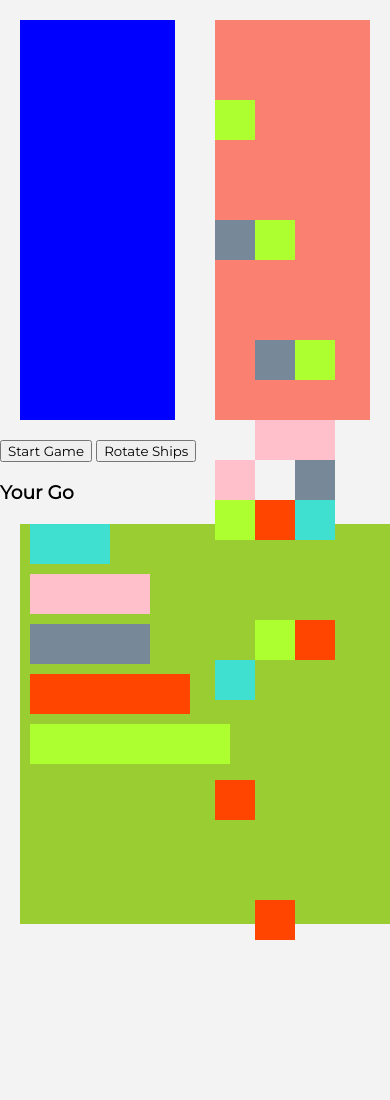
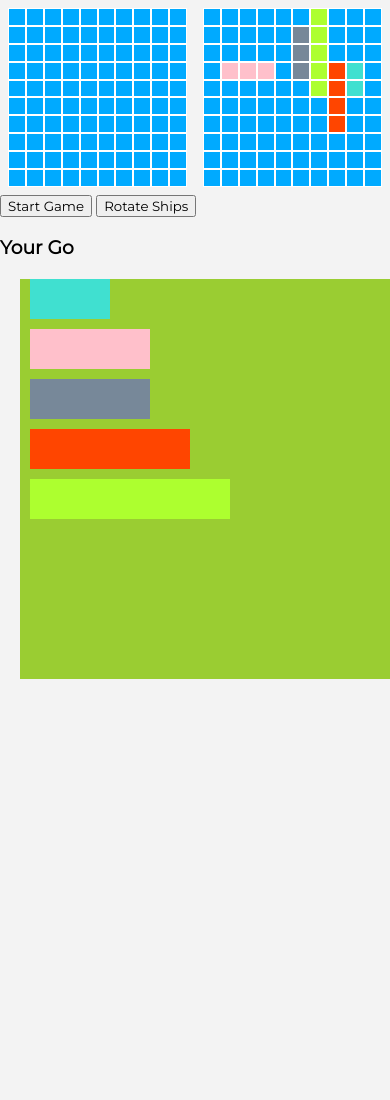
Before and after one commit to ash-bergs/battleships, a website: page public/singlePlayer.html in a window 390 px wide. Shown: the top 1100 px of the page. After the commit the page ends 844 px from the top, so only its background shows below. Drawn offline with Linux system fonts and the light colour scheme.

Commit message:
Adds game board styles
CSS grid now controls the sizing of gameboard for a handy responsive design.

```diff
--- a/public/singlePlayer.html
+++ b/public/singlePlayer.html
@@ -15,8 +15,8 @@
     <body>
         <!-- This div holds the grid for us (the user) as well as the computer -->
         <div class="container">
-            <div class="grid grid-user"></div>
-            <div class="grid grid-computer"></div>
+            <div class="battleship-grid grid-user"></div>
+            <div class="battleship-grid grid-computer"></div>
         </div>
         <div class="hidden-info">
             <button id="start">Start Game</button>
--- a/public/style.css
+++ b/public/style.css
@@ -64,32 +64,28 @@ body {
 }
 
 
-
-
-
-
-
+/*Player Gamboards*/
 
 .container {
     display: flex;
+    justify-content: center;
+    width: 100%;
 }
 
-.grid-computer {
-    width: 400px;
-    height: 400px;
-    display: flex;
-    flex-wrap: wrap;
-    background-color: salmon;
-    margin: 20px;
+.battleship-grid {
+    margin: 2vmin;
+    display: grid;
+    background-color: hsl(200, 100%, 50%);
+    grid-template-rows: repeat(10, 4.6vmin);
+    grid-template-columns: repeat(10, 4.6vmin);
 }
 
-.grid-user {
-    width: 400px;
-    height: 400px;
-    display: flex;
-    flex-wrap: wrap;
-    background-color: blue;
-    margin: 20px;
+
+.battleship-grid div {
+    /* hsla - hue, saturation, lightness, alpha model */
+    /* These colors are an extension of hsl colors with an ALPHA CHANNEL */
+    /* The alpha model defines the opacity as a number between 0.0 and 1.0 */
+    border: 1px solid hsla(0, 0%, 100%);
 }
 
 
@@ -101,11 +97,7 @@ body {
     background-color: yellowgreen;
 }
 
-.grid div {
-    width: 40px;
-    height: 40px;
-    /*background-color: goldenrod;*/
-}
+
 
 /* SHIPS */
 
```
